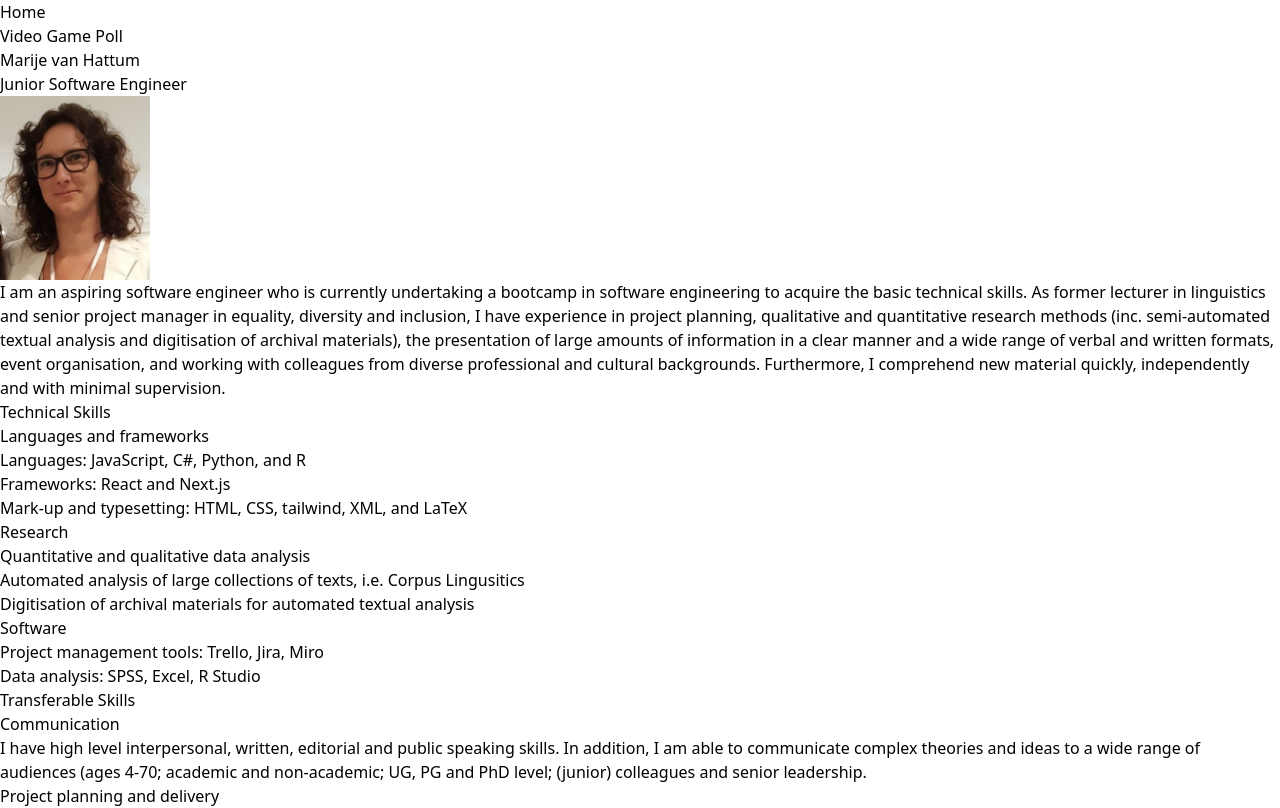
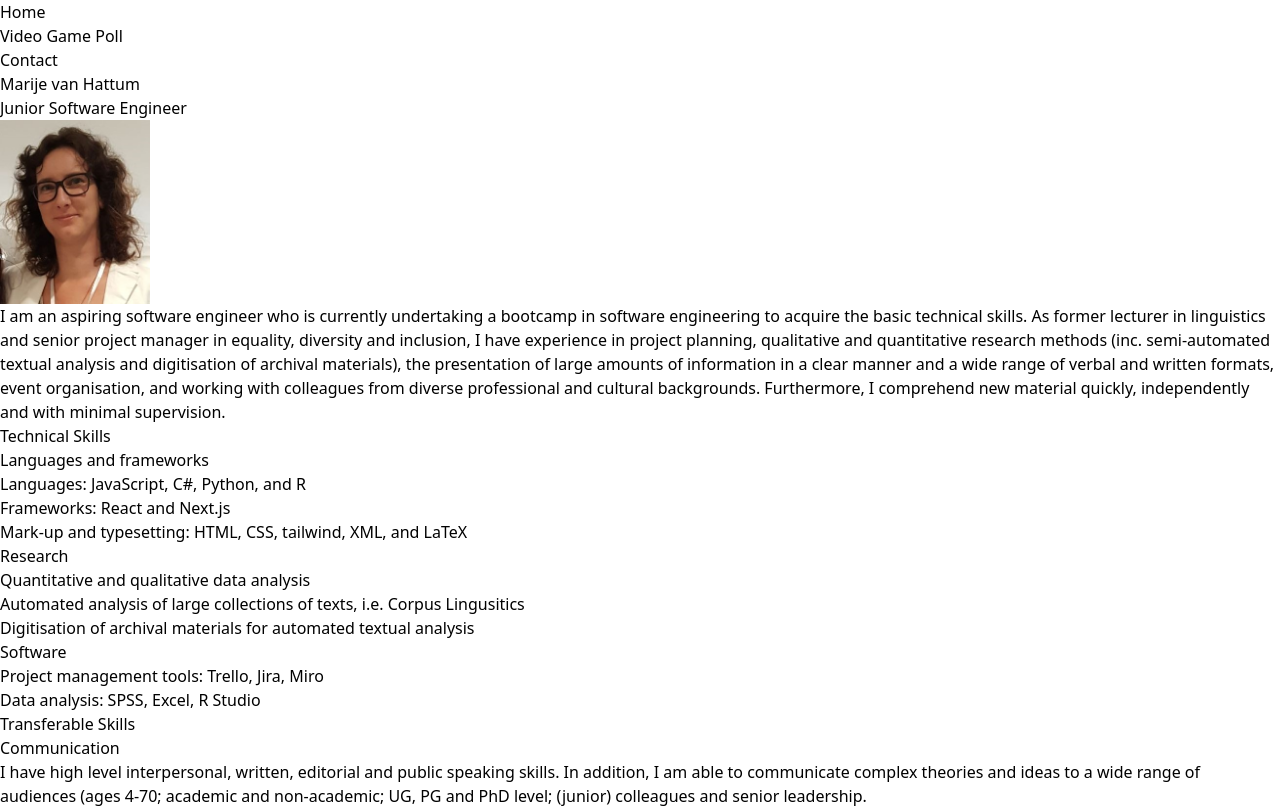
Before and after one commit to Marije83/NextPersonalPage, a Next.js app: page / in a window 1280 px wide. Shown: the top 808 px of the page. Built offline with nearby package versions, Linux system fonts and the light colour scheme.

Commit message:
added contact page to navbar

```diff
--- a/components/shared/navigation-bar/index.js
+++ b/components/shared/navigation-bar/index.js
@@ -5,6 +5,7 @@ export default function NavigationBar () {
         <div className = "bg-purple-700 text-white flex flex-cols">
             <NavigationItem ahref="/" name="Home"></NavigationItem>
             <NavigationItem ahref="video-game-poll" name="Video Game Poll"></NavigationItem>
+            <NavigationItem ahref="contact" name="Contact"></NavigationItem>
         </div>
 
     )
```
